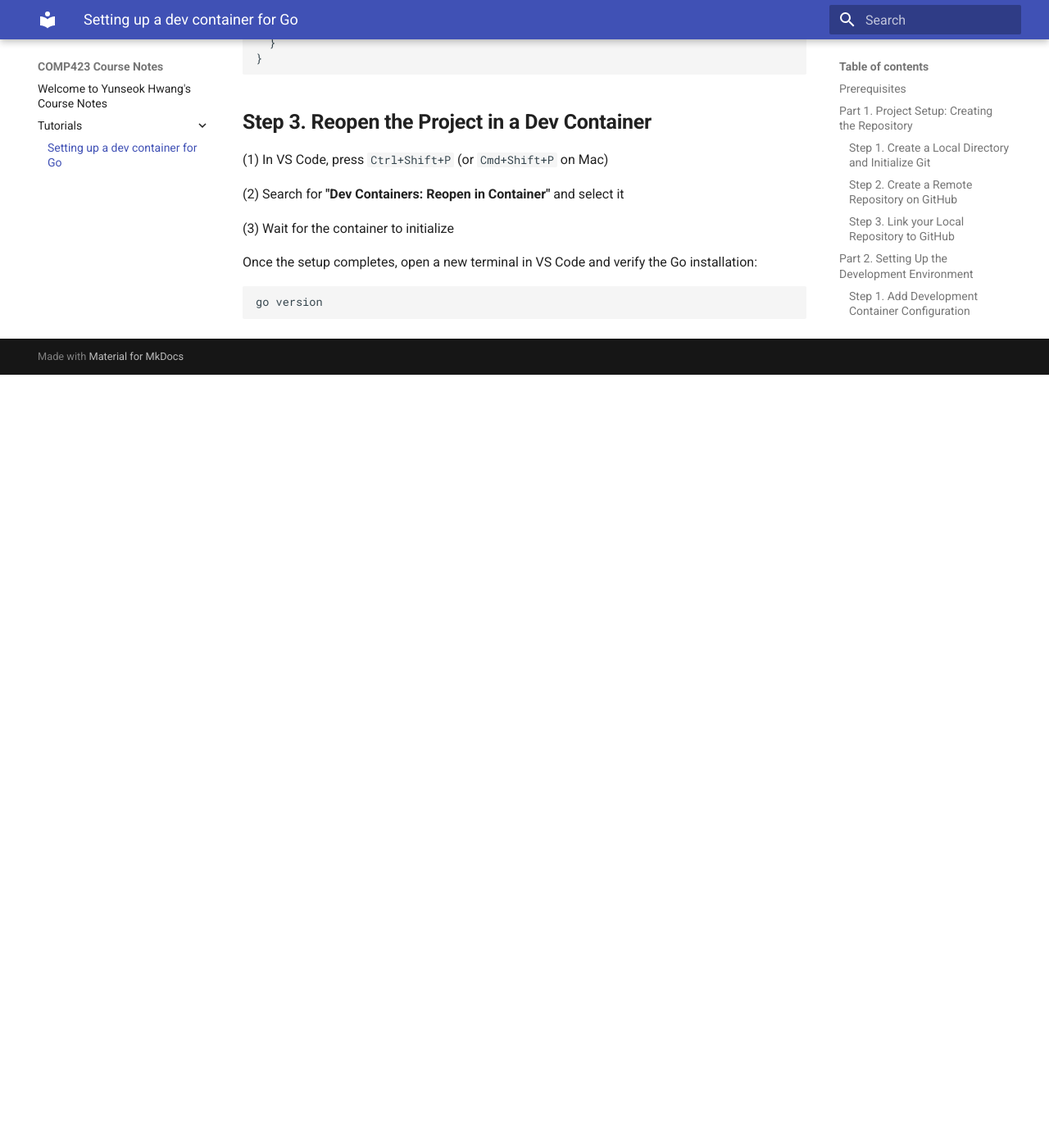
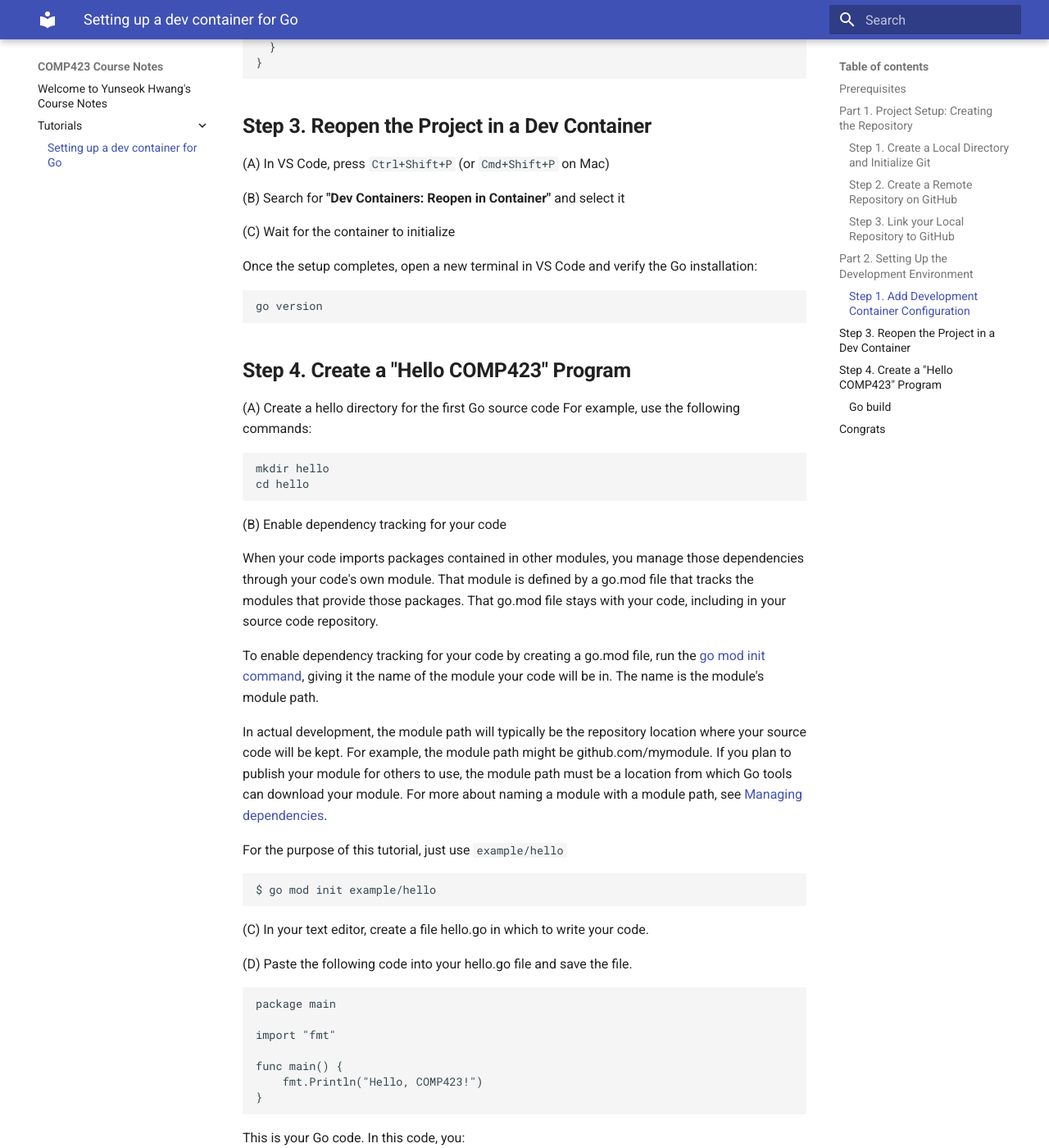
Before and after one commit to yunseok19/comp423-course-notes, an MkDocs documentation site: the page built from docs/tutorials/go-setup.md, in a window 1280 px wide and 1400 px high, scrolled down 2500 px. Shown: the whole window at 82% size. Built offline with MkDocs 1.6.1 and Material for MkDocs 9.7.7, drawn with Linux system fonts in a browser that asks for light colours; before the commit the page ends 2957 px from its top, so only the background shows below that; some of the changed text lies outside the part shown.

Commit message:
helloworld

````diff
--- a/docs/tutorials/go-setup.md
+++ b/docs/tutorials/go-setup.md
@@ -31,38 +31,37 @@ git add README.md
 git commit -m "Initial commit with README"
 ```
 ###Step 2. Create a Remote Repository on GitHub
-(1) Log in to your GitHub account and navigate to the [**Create a New Repository**](https://github.com/new) page.
+(A) Log in to your GitHub account and navigate to the [**Create a New Repository**](https://github.com/new) page.
 
-(2) Fill in the details as follows:
+(B) Fill in the details as follows:
 
 - **Repository Name**: `comp423-go-notes`
 
-- **Description**: "Course notes organized as a static website using Material for MkDocs."
+- **Description**: "Tutorial for Go"
 
 - **Visibility**: Public
 
-(3) Do **not** initialize the repository with a README, .gitignore, or license.
+(C) Do **not** initialize the repository with a README, .gitignore, or license.
 
-(4) Click **Create Repository**.
+(D) Click **Create Repository**.
 ### Step 3. Link your Local Repository to GitHub
-(1) Add the GitHub repository as a remote:
+(A) Add the GitHub repository as a remote:
+```
+git remote add origin https://github.com/<your-username>/comp423-go-notes.git
+```
+(B) Check your default branch name with the subcommand `git branch`. If it's not `main`, rename it to `main` with the following command: `git branch -M main`. Old versions of `git` choose the name `master` for the primary branch, but these days `main` is the standard primary branch name.
 
-   ```
-   git remote add origin https://github.com/<your-username>/comp423-course-notes.git
-   ```
-(2) Check your default branch name with the subcommand `git branch`. If it's not `main`, rename it to `main` with the following command: `git branch -M main`. Old versions of `git` choose the name `master` for the primary branch, but these days `main` is the standard primary branch name.
-
-(3) Push your local commits to the GitHub repository:
+(C) Push your local commits to the GitHub repository:
 ```
 git push --set-upstream origin main
 ```
 ## **Part 2. Setting Up the Development Environment**
 ### Step 1. Add Development Container Configuration
-(1) In VS Code, open the `comp423-course-notes directory`. You can do this via: File > Open Folder.
+(A) In VS Code, open the `comp423-go-notes directory`. You can do this via: File > Open Folder.
 
-(2) Install the **Dev Containers** extension for VS Code.
+(B) Install the **Dev Containers** extension for VS Code.
 
-(3) Create a `.devcontainer` directory in the root of your project with the following file inside of this "hidden" configuration directory:
+(C) Create a `.devcontainer` directory in the root of your project with the following file inside of this "hidden" configuration directory:
 ```
 .devcontainer/devcontainer.json
 ```
@@ -86,13 +85,76 @@ The `devcontainer.json` file defines the configuration for your development envi
 }
 ```
 ## **Step 3. Reopen the Project in a Dev Container**
-(1) In VS Code, press `Ctrl+Shift+P` (or `Cmd+Shift+P` on Mac)
+(A) In VS Code, press `Ctrl+Shift+P` (or `Cmd+Shift+P` on Mac)
 
-(2) Search for **"Dev Containers: Reopen in Container"** and select it
+(B) Search for **"Dev Containers: Reopen in Container"** and select it
 
-(3) Wait for the container to initialize
+(C) Wait for the container to initialize
 
 Once the setup completes, open a new terminal in VS Code and verify the Go installation:
 ```
 go version
 ```
+## **Step 4. Create a "Hello COMP423" Program**
+(A) Create a hello directory for the first Go source code
+For example, use the following commands:
+```
+mkdir hello
+cd hello
+```
+(B) Enable dependency tracking for your code
+
+When your code imports packages contained in other modules, you manage those dependencies through your code's own module. That module is defined by a go.mod file that tracks the modules that provide those packages. That go.mod file stays with your code, including in your source code repository.
+
+To enable dependency tracking for your code by creating a go.mod file, run the [go mod init command](https://go.dev/ref/mod#go-mod-init), giving it the name of the module your code will be in. The name is the module's module path.
+
+In actual development, the module path will typically be the repository location where your source code will be kept. For example, the module path might be github.com/mymodule. If you plan to publish your module for others to use, the module path must be a location from which Go tools can download your module. For more about naming a module with a module path, see [Managing dependencies](https://go.dev/doc/modules/managing-dependencies#naming_module).
+
+For the purpose of this tutorial, just use `example/hello`
+```
+$ go mod init example/hello
+```
+(C) In your text editor, create a file hello.go in which to write your code.
+
+(D) Paste the following code into your hello.go file and save the file.
+```
+package main
+
+import "fmt"
+
+func main() {
+    fmt.Println("Hello, COMP423!")
+}
+```
+This is your Go code. In this code, you:
+
+- Declare a main package (a package is a way to group functions, and it's made up of all the files in the same directory).
+- Import the popular [fmt package](https://pkg.go.dev/fmt), which contains functions for formatting text, including printing to the console. This package is one of the [standard library](https://pkg.go.dev/std) packages you got when you installed Go.
+- Implement a main function to print a message to the console. A main function executes by default when you run the main package.
+
+(E) Run your code to see the greeting
+```
+$ go run .
+Hello, COMP423!
+```
+The [go run command](https://go.dev/cmd/go/#hdr-Compile_and_run_Go_program) is one of many go commands you'll use to get things done with Go. Use the following command to get a list of the others:
+```
+$ go help
+```
+### Go build
+The go build command compiles the packages, along with their dependencies, but it doesn't install the results.
+
+From the command line in the hello directory, run the go build command to compile the code into an executable.
+
+`$ go build`
+
+From the command line in the hello directory, run the new hello executable to confirm that the code works.
+```
+$ ./hello
+map[Darrin:Great to see you, Darrin! Gladys:Hail, Gladys! Well met! Samantha:Hail, Samantha! Well met!]
+```
+
+The `go build` command compiles Go code into an executable binary, similar to how `gcc` compiles C programs into runnable files. It creates a binary you can run direclty with `./binary-name`, making it reusable and easy to share. In comparison, `go run` compiles the code and runs it right away.
+
+## **Congrats**
+You have succesfully finished your first Go program!
````
